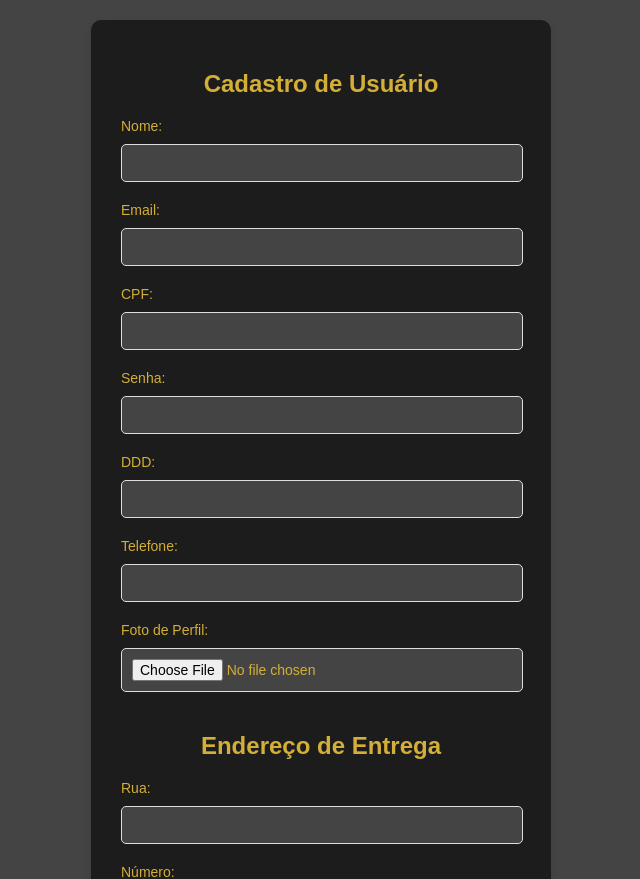
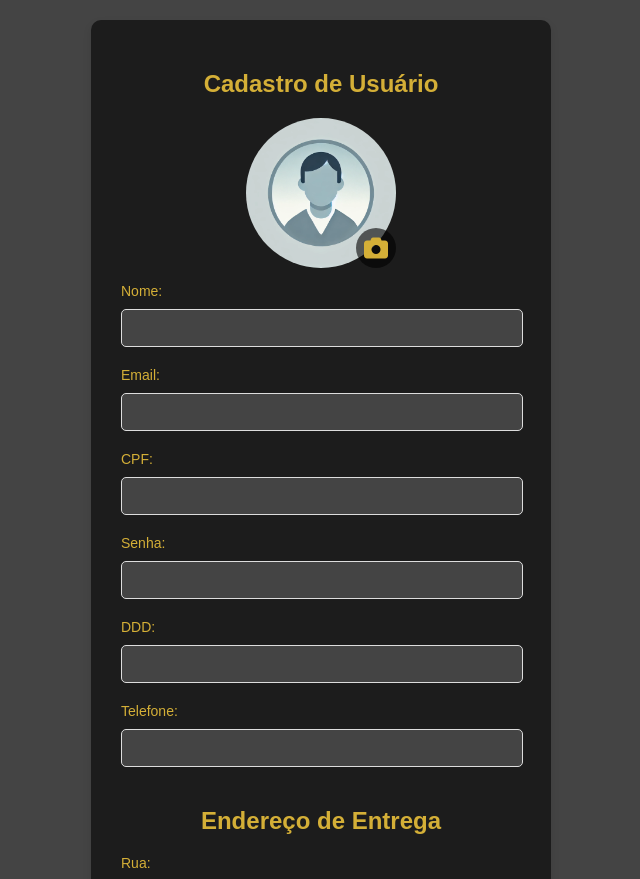
Before and after one commit to thaydionIA/cardapio-dinamico, a PHP site: page /cardapio-dinamico/cadastro.php in a window 1280 px wide. Shown: the part 80-959 px from the top of the page, without its empty margins (319-959 px from the left). Run offline with PHP 8.4, Linux system fonts and the light colour scheme.

Commit message:
versão-2.1

```diff
--- a/cadastro.php
+++ b/cadastro.php
@@ -9,7 +9,23 @@ if ($_SERVER['REQUEST_METHOD'] == 'POST') {
     $senha = password_hash($_POST['senha'], PASSWORD_BCRYPT); // Criptografa a senha
     $telefone = $_POST['telefone'];
     $dd = $_POST['dd'];
-    $foto = $_FILES['foto']['name'];
+    $foto = 'default.png'; // Foto padrão caso nenhuma seja enviada
+
+    // Verifica se uma foto foi enviada
+    if (!empty($_FILES['foto']['name'])) {
+        $allowed_types = ['image/jpeg', 'image/png', 'image/gif'];
+        $foto = basename($_FILES['foto']['name']);
+        $target_dir = "uploads/clientes/";
+        $target_file = $target_dir . $foto;
+
+        // Verifica se o upload da foto é uma imagem válida e move o arquivo
+        if (in_array($_FILES['foto']['type'], $allowed_types) && move_uploaded_file($_FILES['foto']['tmp_name'], $target_file)) {
+            // Foto salva com sucesso
+        } else {
+            echo "Erro ao fazer upload da foto. Formato inválido.";
+            exit();
+        }
+    }
 
     // Dados do endereço
     $rua = $_POST['rua'];
@@ -20,12 +36,6 @@ if ($_SERVER['REQUEST_METHOD'] == 'POST') {
     $estado = $_POST['estado'];
     $cep = $_POST['cep'];
 
-    // Diretório para salvar a foto do cliente
-    $target_dir = "uploads/clientes/";
-    $target_file = $target_dir . basename($foto);
-
-    // Verifica se o upload da foto é uma imagem válida e move o arquivo
-    if (move_uploaded_file($_FILES['foto']['tmp_name'], $target_file)) {
     try {
         // Inicia a transação
         $pdo->beginTransaction();
@@ -71,9 +81,6 @@ if ($_SERVER['REQUEST_METHOD'] == 'POST') {
         $pdo->rollBack();
         echo "Erro ao cadastrar: " . $e->getMessage();
     }
-    } else {
-        echo "Erro ao fazer upload da foto.";
-    }
 }
 ?>
 
@@ -84,6 +91,7 @@ if ($_SERVER['REQUEST_METHOD'] == 'POST') {
     <meta name="viewport" content="width=device-width, initial-scale=1.0">
     <title>Cadastro de Usuário</title>
     <link rel="stylesheet" href="/cardapio-dinamico/assets/css/style.css?v=<?php echo time(); ?>">
+    <link rel="stylesheet" href="https://cdnjs.cloudflare.com/ajax/libs/font-awesome/6.5.1/css/all.min.css">
 </head>
 <body>
 
@@ -98,6 +106,14 @@ if ($_SERVER['REQUEST_METHOD'] == 'POST') {
     <div class="cadastro-container">
         <h2>Cadastro de Usuário</h2>
         <form action="cadastro.php" method="POST" enctype="multipart/form-data" class="cadastro-form">
+            <div class="foto-container">
+                <label for="foto-upload" class="foto-label">
+                    <img class="perfil-foto" src="uploads/clientes/default.png" alt="Foto de Perfil" id="preview">
+                    <input type="file" id="foto-upload" name="foto" accept="image/*" style="display: none;">
+                    <i class="fa-solid fa-camera icon-camera"></i> <!-- Ícone de câmera -->
+                </label>
+            </div>
+
             <label>Nome:</label>
             <input type="text" name="nome" required>
 
@@ -115,9 +131,6 @@ if ($_SERVER['REQUEST_METHOD'] == 'POST') {
 
             <label>Telefone:</label>
             <input type="text" name="telefone" maxlength="9" pattern="\d{9}" title="Digite exatamente 9 números" required>
-
-            <label>Foto de Perfil:</label>
-            <input type="file" name="foto" accept="image/*">
 
             <h2>Endereço de Entrega</h2>
 
@@ -153,40 +166,12 @@ if ($_SERVER['REQUEST_METHOD'] == 'POST') {
     <p>&copy; 2024 Nome do Site. Todos os direitos reservados.</p>
 </footer>
 
-<!-- Script para bloquear caracteres não numéricos nos campos CPF, DDD, Telefone, CEP e permitir apenas maiúsculas em Estado -->
+<!-- Script para preview da imagem ao selecionar -->
 <script>
-document.querySelector('input[name="cpf"]').addEventListener('input', function (e) {
-    this.value = this.value.replace(/\D/g, ''); // Remove tudo que não for número
-    if (this.value.length > 11) {
-        this.value = this.value.slice(0, 11); // Limita a 11 dígitos
-    }
-});
-
-document.querySelector('input[name="dd"]').addEventListener('input', function (e) {
-    this.value = this.value.replace(/\D/g, ''); // Remove tudo que não for número
-    if (this.value.length > 2) {
-        this.value = this.value.slice(0, 2); // Limita a 2 dígitos
-    }
-});
-
-document.querySelector('input[name="telefone"]').addEventListener('input', function (e) {
-    this.value = this.value.replace(/\D/g, ''); // Remove tudo que não for número
-    if (this.value.length > 9) {
-        this.value = this.value.slice(0, 9); // Limita a 9 dígitos
-    }
-});
-
-document.querySelector('input[name="cep"]').addEventListener('input', function (e) {
-    this.value = this.value.replace(/\D/g, ''); // Remove tudo que não for número
-    if (this.value.length > 8) {
-        this.value = this.value.slice(0, 8); // Limita a 8 dígitos
-    }
-});
-
-document.querySelector('input[name="estado"]').addEventListener('input', function (e) {
-    this.value = this.value.toUpperCase().replace(/[^A-Z]/g, ''); // Permite apenas letras maiúsculas
-    if (this.value.length > 2) {
-        this.value = this.value.slice(0, 2); // Limita a 2 letras
+document.getElementById('foto-upload').addEventListener('change', function (event) {
+    const [file] = event.target.files;
+    if (file) {
+        document.getElementById('preview').src = URL.createObjectURL(file);
     }
 });
 </script>
```
Also changed, not shown: uploads/clientes/default.png (added). Lines whose indentation alone changed are shown as unchanged.
